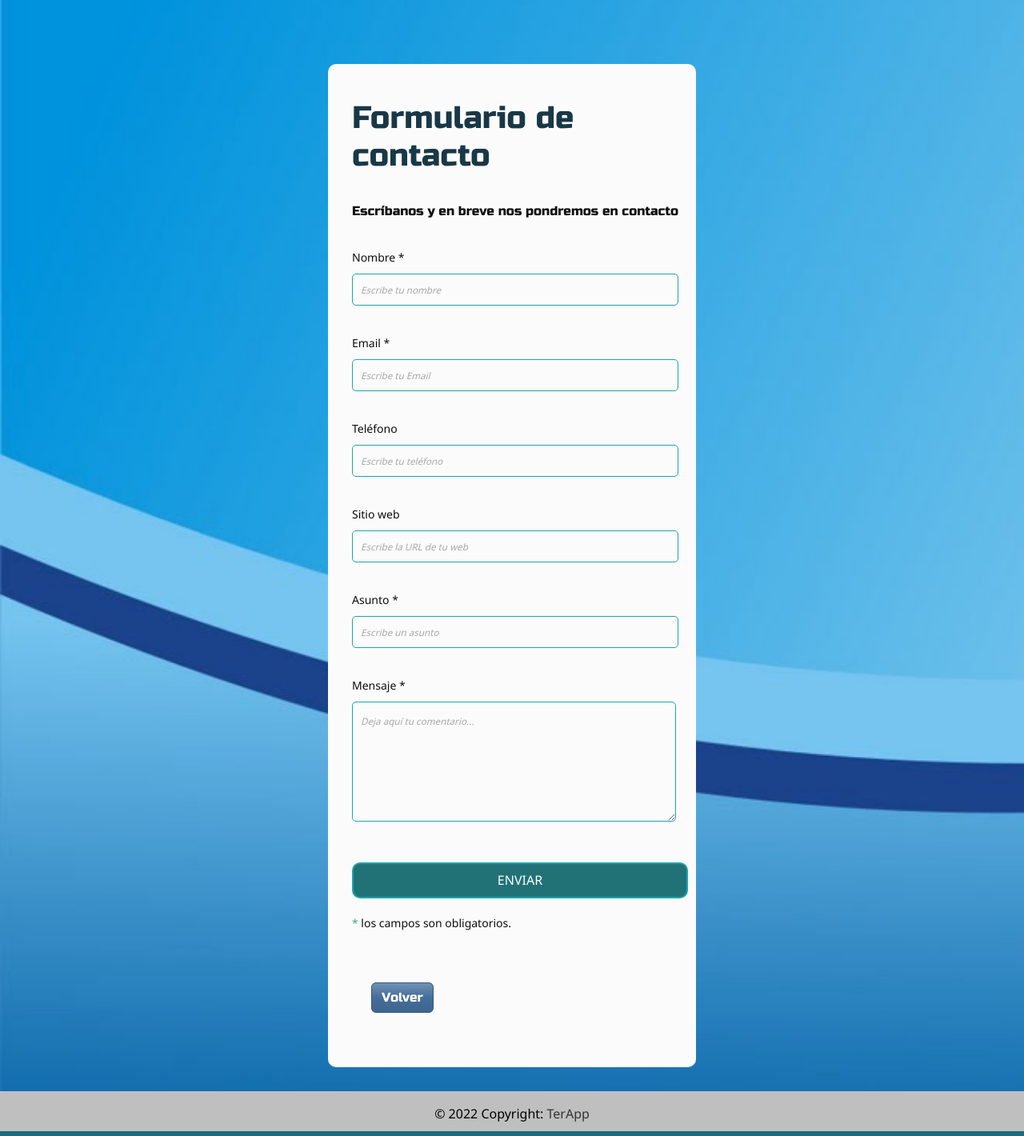
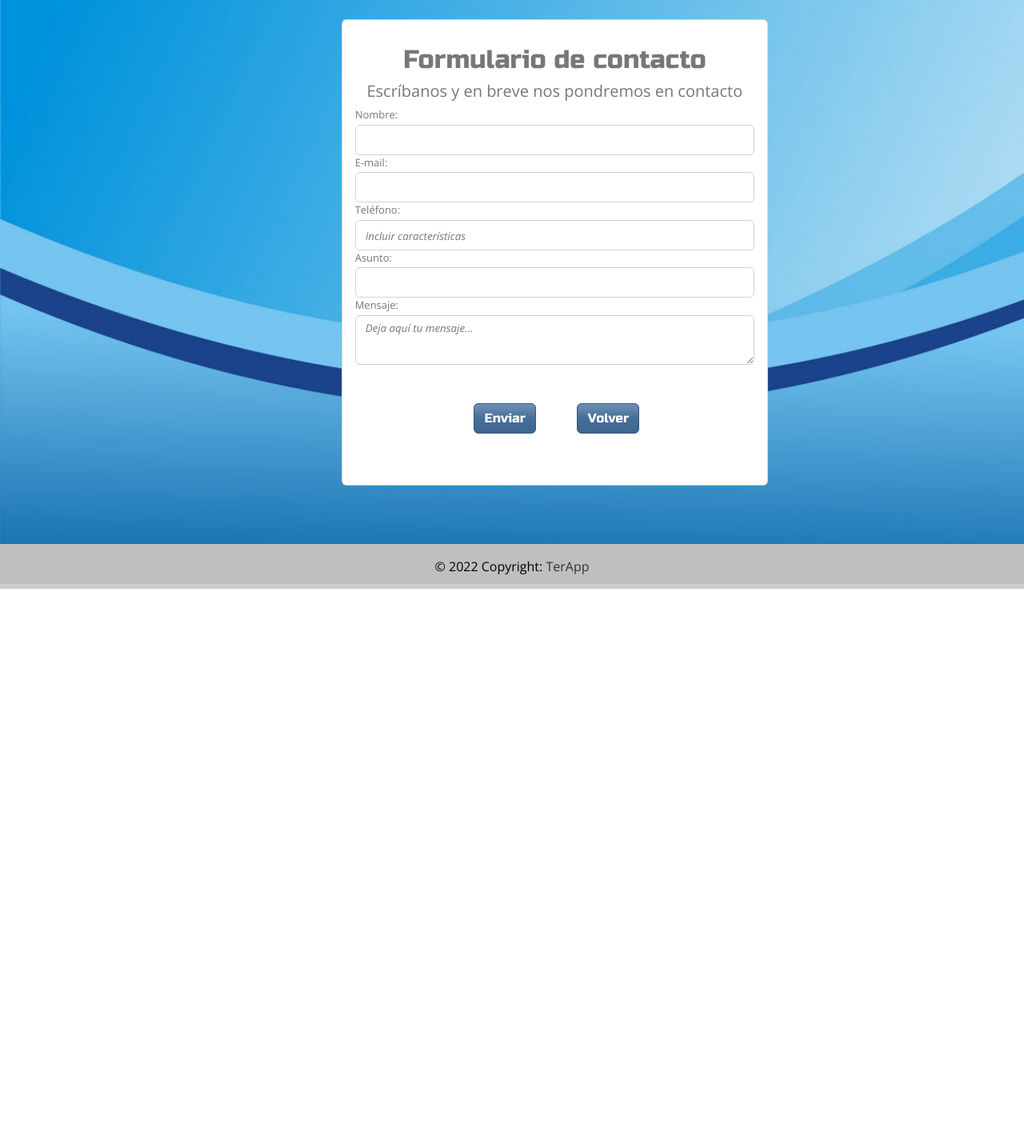
Before and after one commit to marcosegutierrez/TerApp_TPDI, a Flask app: page /contact in a window 1280 px wide. Shown: the part 70-1490 px from the top of the page at 80% size. After the commit the page ends 806 px from the top, so only its background shows below. Run offline with Flask 2, Linux system fonts and the light colour scheme; data comes from the database, SQL or seed files in the repository; some libraries are stand-ins or nearby versions.

Commit message:
Modifico formulario de contacto y link de footer

```diff
--- a/templates/contact.html
+++ b/templates/contact.html
@@ -1,74 +1,40 @@
 {% extends 'layout.html' %}
 {% block body %}
 
-<html lang="es">
-    <head>
-        <meta charset="UTF-8">
-        <title>Formulario de contacto</title>
-    </head>
+<div class="col-md-5 pt-4 offset-md-4 ">
+  <div id="tarjeta_contacto" class="card card-body ">
+    <!-- Redirection  <form action="/professional/add_professional" method="POST">  -->
+    <form action="" method="">
+      <h2 class="text-center">Formulario de contacto</h2>
+      <h5 class="text-sm-center">Escríbanos y en breve nos pondremos en contacto</h5>
 
-    <body id="body">
+      <label for="nombre">Nombre:</label>
+      <input type="text" name="nombre" onkeypress="return ((event.charCode >= 65 && event.charCode <= 90) || (event.charCode >= 97 && event.charCode <= 122))" class="form-control" required/>
 
-        <div class="contact_form" id="c_contact_form">
+      <label for="email">E-mail:</label>
+      <input type="email" name="email" class="form-control" required/>
 
-          <div class="formulario">
-            <h1 id="h10">Formulario de contacto</h1>
-              <h3 id="h30">Escríbanos y en breve nos pondremos en contacto</h3>
+      <label for="telefono">Teléfono:</label>
+      <input type="number" pattern="/^-?\d+\.?\d*$/" name="telefono" placeholder="Incluir características" class="form-control " onKeyPress="if(this.value.length==15) return false;" required/>
 
-                <form action="submeter-formulario.php" method="post">
+      <label for="asunto">Asunto:</label>
+      <input type="text" name="asunto"  class="form-control" required/>
 
-                      <p id="c_p">
-                        <label for="nombre" class="colocar_nombre" id="c_label">Nombre
-                          <span class="obligatorio">*</span>
-                        </label>
-                          <input type="text" name="introducir_nombre" id="c_nombre" required="obligatorio" placeholder="Escribe tu nombre">
-                      </p>
+      <label for="mensaje">Mensaje:</label>
+      <textarea name="mensaje" class="form-control" required placeholder="Deja aquí tu mensaje..."></textarea>
 
-                      <p id="c_p">
-                        <label for="email" class="colocar_email" id="c_label">Email
-                          <span class="obligatorio">*</span>
-                        </label>
-                          <input type="email" name="introducir_email" id="c_email" required="obligatorio" placeholder="Escribe tu Email">
-                      </p>
+      <div class="offset-md-3">
+        <button type="submit" class="btn btn-primary btn-bg mx-4 my-5">
+            Enviar
+        </button>
 
-                      <p id="c_p">
-                        <label for="telefone" class="colocar_telefono" id="c_label">Teléfono
-                        </label>
-                          <input type="tel" name="introducir_telefono" id="c_telefono" placeholder="Escribe tu teléfono">
-                      </p>
-
-                      <p id="c_p">
-                        <label for="website" class="colocar_website" id="c_label">Sitio web
-                        </label>
-                          <input type="url" name="introducir_website" id="c_website" placeholder="Escribe la URL de tu web">
-                      </p id="c_p">
-
-                      <p id="c_p">
-                        <label for="asunto" class="colocar_asunto" id="c_label">Asunto
-                          <span class="obligatorio">*</span>
-                        </label>
-                          <input type="text" name="introducir_asunto" id="c_assunto" required="obligatorio" placeholder="Escribe un asunto">
-                      </p>
-
-                      <p id="c_p">
-                        <label for="mensaje" class="colocar_mensaje" id="c_label">Mensaje
-                            <span class="obligatorio">*</span>
-                        </label>
-                            <textarea name="introducir_mensaje" class="texto_mensaje" id="c_mensaje" required="obligatorio" placeholder="Deja aquí tu comentario..."></textarea>
-                    </p>
-
-                    <button type="submit" name="enviar_formulario" id="c_enviar"><z>Enviar</z></button>
-                        <p class="aviso"  id="c_p">
-                            <span class="obligatorio" id="c_span"> * </span>los campos son obligatorios.
-                        </p>
         <a href="/personalized_welcome">
             <input type="button" value="Volver" class="btn btn-primary btn-bg mx-4 my-5 ">
         </a>
+      </div>
     </form>
   </div>
 </div>
 
-      </body>
 
-</html>
 {% endblock %}
--- a/templates/layout.html
+++ b/templates/layout.html
@@ -56,7 +56,7 @@
     <!-- Copyright -->
     <div class="text-center  p-3" style="background-color: rgba(0, 0, 0, 0.2);">
       © 2022 Copyright:
-      <a class="text-dark" href="https://mdbootstrap.com/">TerApp</a>
+      <a class="text-dark" href="/beginning">TerApp</a>
     </div>
     <!-- Copyright -->
   </footer>
```
Lines whose indentation alone changed are shown as unchanged.
